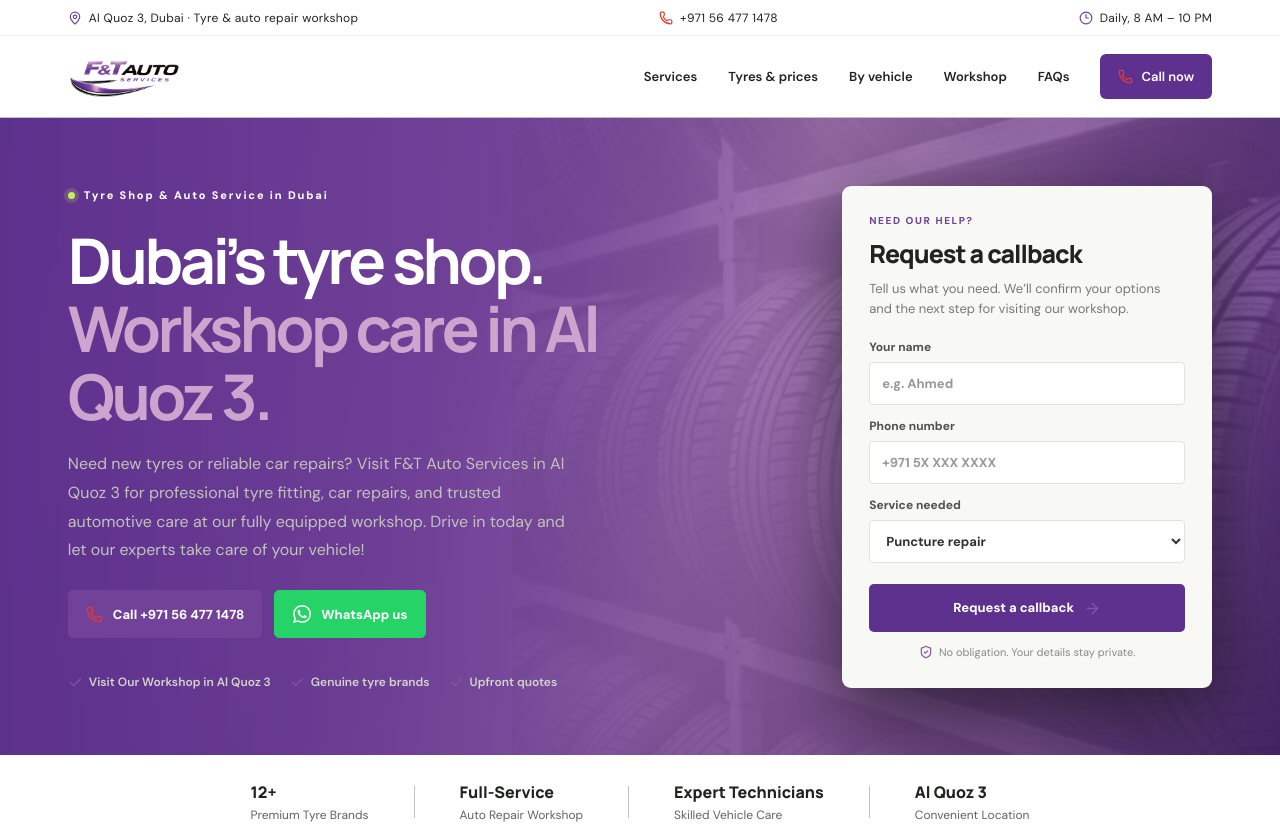
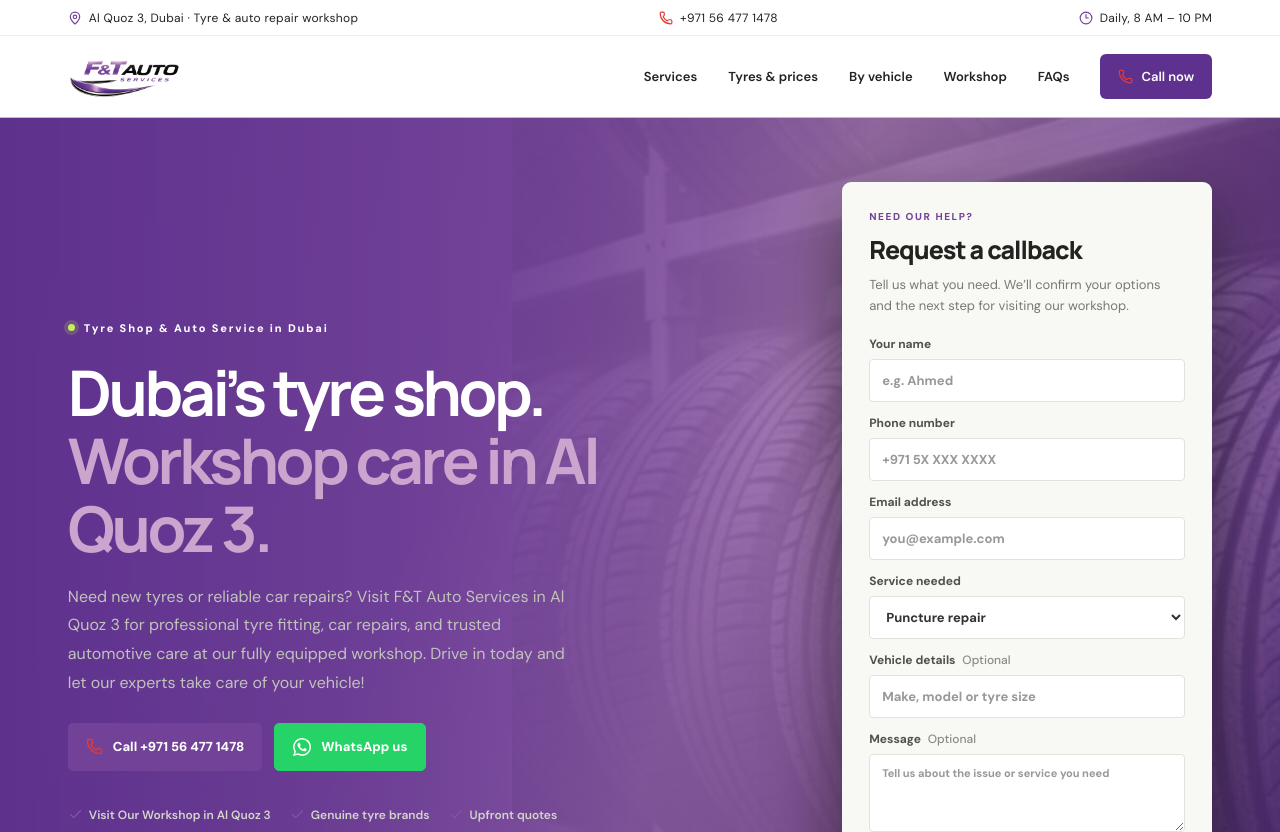
Before and after one commit to sk2838240/tyres-landing-page, a React (Vite) app: page / in a window 1280 px wide. Shown: the top 832 px of the page. Built offline with nearby package versions, Linux system fonts and the light colour scheme; no server answers.

Commit message:
Add FormSubmit lead delivery and Sheets sync

```diff
--- a/src/App.tsx
+++ b/src/App.tsx
@@ -1,5 +1,5 @@
 import { useMemo, useState } from 'react'
-import { ArrowRight, Battery, Check, ChevronDown, Clock3, Disc3, Gauge, MapPin, Menu, MessageCircle, Phone, ShieldCheck, Star, Wrench, X } from 'lucide-react'
+import { AlertCircle, ArrowRight, Battery, Check, CheckCircle2, ChevronDown, Clock3, Disc3, Gauge, MapPin, Menu, MessageCircle, Phone, ShieldCheck, Star, Wrench, X } from 'lucide-react'
 import './App.css'
 
 const phone = '+971 56 477 1478'
@@ -7,6 +7,9 @@
 const whatsapp = 'https://wa.me/971564771478?text=Hi%20F%26T%20Auto%20Services%2C%20I%20need%20tyre%20or%20car%20repair%20assistance.'
 const businessAddress = '3 Umm Suqeim St - Al Qouz Ind.third - Al Quoz - Dubai - United Arab Emirates'
 const businessEmail = 'fandttyres@gmail.com'
+const formSubmitEndpoint = `https://formsubmit.co/${businessEmail}`
+const formSubmitAjaxEndpoint = `https://formsubmit.co/ajax/${businessEmail}`
+const formSubmitWebhook = import.meta.env.VITE_FORMSUBMIT_WEBHOOK_URL?.trim() || ''
 const googleBusinessUrl = 'https://maps.app.goo.gl/KHyJ1AWd4SQjhiZS6'
 const googleMapsEmbedUrl = 'https://www.google.com/maps/embed?pb=!1m18!1m12!1m3!1d3979.4786034776644!2d55.213714499999995!3d25.116199400000003!2m3!1f0!2f0!3f0!3m2!1i1024!2i768!4f13.1!3m3!1m2!1s0x3e5f69800acbeb4b%3A0x8e237ba522c88739!2sF%20%26%20T%20Auto%20Services.%20Tyres%20%7C%20Brakes%20%7C%20Mechanical%20%7C%20A%2FC%20%7C%20Wheel%20Alignment!5e1!3m2!1sen!2sin!4v1792744599835!5m2!1sen!2sin'
 
@@ -52,19 +55,45 @@
   const [service, setService] = useState('Tyre replacement')
   const [category, setCategory] = useState('Sedan')
   const [tyres, setTyres] = useState('4')
-  const [leadSent, setLeadSent] = useState(false)
+  const [leadStatus, setLeadStatus] = useState<'idle' | 'submitting' | 'success' | 'error'>('idle')
   const estimate = useMemo(() => {
     const multiplier = category === 'Premium SUV' ? 2.8 : category === 'SUV / 4×4' ? 1.8 : 1
     const count = service === 'Tyre replacement' ? Number(tyres) : 1
     return Math.round((estimateBases[service] ?? 180) * multiplier * count)
   }, [category, service, tyres])
 
-  function submitLead(event: React.FormEvent<HTMLFormElement>) {
+  async function submitLead(event: React.FormEvent<HTMLFormElement>) {
     event.preventDefault()
-    const data = new FormData(event.currentTarget)
-    const text = `Hi F&T Auto Services, please call me about ${data.get('service')}. My name is ${data.get('name')} and my number is ${data.get('phone')}.`
-    setLeadSent(true)
-    window.open(`https://wa.me/971564771478?text=${encodeURIComponent(text)}`, '_blank', 'noopener,noreferrer')
+    const form = event.currentTarget
+    const data = new FormData(form)
+
+    data.set('_subject', 'New website lead — F&T Auto Services')
+    data.set('_template', 'table')
+    data.set('_url', window.location.href)
+    data.set('page_url', window.location.href)
+    data.set('submitted_at', new Date().toISOString())
+    setLeadStatus('submitting')
+
+    try {
+      const response = await fetch(formSubmitAjaxEndpoint, {
+        method: 'POST',
+        headers: {
+          Accept: 'application/json',
+          'Content-Type': 'application/json',
+        },
+        body: JSON.stringify(Object.fromEntries(data.entries())),
+      })
+      const result = await response.json().catch(() => ({})) as { success?: boolean | string; message?: string }
+
+      if (!response.ok || result.success === false) {
+        throw new Error(result.message || 'Unable to submit form')
+      }
+
+      form.reset()
+      setLeadStatus('success')
+    } catch {
+      setLeadStatus('error')
+    }
   }
 
   return <>
@@ -89,12 +118,23 @@
             <div className="hero-actions"><a className="btn btn-lime" href={phoneLink}><Phone size={17} /> Call {phone}</a><a className="btn btn-glass" href={whatsapp} target="_blank" rel="noreferrer"><svg className="whatsapp-mark" viewBox="0 0 24 24" aria-hidden="true"><path fill="currentColor" d="M20.52 3.48A11.82 11.82 0 0 0 12.08 0C5.52 0 .18 5.34.18 11.9c0 2.1.55 4.16 1.6 5.97L.08 24l6.29-1.65a11.87 11.87 0 0 0 5.69 1.45h.01c6.56 0 11.9-5.34 11.9-11.9 0-3.18-1.24-6.17-3.45-8.42ZM12.07 21.78h-.01a9.86 9.86 0 0 1-5.02-1.37l-.36-.21-3.73.98 1-3.64-.24-.37a9.84 9.84 0 0 1-1.51-5.27c0-5.46 4.45-9.9 9.91-9.9 2.65 0 5.14 1.03 7.01 2.9a9.84 9.84 0 0 1 2.9 7.01c0 5.46-4.45 9.9-9.95 9.9Z"/><path fill="currentColor" d="M17.55 14.43c-.3-.15-1.77-.87-2.04-.97-.27-.1-.47-.15-.67.15-.2.3-.77.97-.95 1.17-.17.2-.35.22-.64.07-.3-.15-1.26-.46-2.4-1.47-.89-.79-1.49-1.77-1.66-2.07-.17-.3-.02-.46.13-.61.13-.13.3-.35.45-.52.15-.17.2-.3.3-.5.1-.2.05-.37-.03-.52-.08-.15-.67-1.62-.92-2.22-.24-.58-.49-.5-.67-.51h-.57c-.2 0-.52.07-.79.37s-1.04 1.02-1.04 2.48 1.07 2.88 1.22 3.08c.15.2 2.1 3.2 5.09 4.49.71.31 1.27.5 1.7.64.71.23 1.36.2 1.87.12.57-.08 1.77-.72 2.02-1.42.25-.7.25-1.3.17-1.42-.07-.12-.27-.2-.57-.35Z"/></svg> WhatsApp us</a></div>
             <div className="proof-row"><span><Check size={15} /> Visit Our Workshop in Al Quoz 3</span><span><Check size={15} /> Genuine tyre brands</span><span><Check size={15} /> Upfront quotes</span></div>
           </div>
-          <form className="hero-form" id="callback" onSubmit={submitLead}>
+          <form className="hero-form" id="callback" action={formSubmitEndpoint} method="POST" onSubmit={submitLead}>
             <div className="form-kicker">NEED OUR HELP?</div><h2>Request a callback</h2><p>Tell us what you need. We’ll confirm your options and the next step for visiting our workshop.</p>
+            <input type="hidden" name="_subject" value="New website lead — F&T Auto Services" readOnly />
+            <input type="hidden" name="_template" value="table" readOnly />
+            <input type="hidden" name="_url" value={window.location.href} readOnly />
+            <input type="hidden" name="page_url" value={window.location.href} readOnly />
+            {formSubmitWebhook && <input type="hidden" name="_webhook" value={formSubmitWebhook} readOnly />}
+            <input className="form-honey" type="text" name="_honey" tabIndex={-1} autoComplete="off" aria-hidden="true" />
             <label>Your name<input required name="name" placeholder="e.g. Ahmed" autoComplete="name" /></label>
             <label>Phone number<input required name="phone" type="tel" placeholder="+971 5X XXX XXXX" autoComplete="tel" /></label>
+            <label>Email address<input required name="email" type="email" placeholder="you@example.com" autoComplete="email" /></label>
             <label>Service needed<select name="service"><option>Puncture repair</option><option>Tyre replacement</option><option>Battery testing & replacement</option><option>Wheel alignment</option><option>Brake service</option><option>Mechanical & engine repair</option><option>Car Denting Painting</option><option>Electrical Repair</option></select></label>
-            <button className="btn btn-dark form-submit" type="submit">{leadSent ? 'Send another request' : 'Request a callback'} <ArrowRight size={17} /></button>
+            <label>Vehicle details <span className="optional-label">Optional</span><input name="vehicle" placeholder="Make, model or tyre size" /></label>
+            <label>Message <span className="optional-label">Optional</span><textarea name="message" placeholder="Tell us about the issue or service you need" rows={3} /></label>
+            <button className="btn btn-dark form-submit" type="submit" disabled={leadStatus === 'submitting'}>{leadStatus === 'submitting' ? 'Sending request…' : leadStatus === 'success' ? 'Send another request' : 'Request a callback'} <ArrowRight size={17} /></button>
+            {leadStatus === 'success' && <p className="form-status success" role="status"><CheckCircle2 size={17} /> Thanks—your request has been received. We’ll call you shortly.</p>}
+            {leadStatus === 'error' && <p className="form-status error" role="alert"><AlertCircle size={17} /> We couldn’t send your request. Please call or WhatsApp us instead.</p>}
             <span className="form-note"><ShieldCheck size={14} /> No obligation. Your details stay private.</span>
           </form>
         </div>
```
Also changed, not shown: src/App.css, 1 other file (tests, documents, lock files or other folders).
